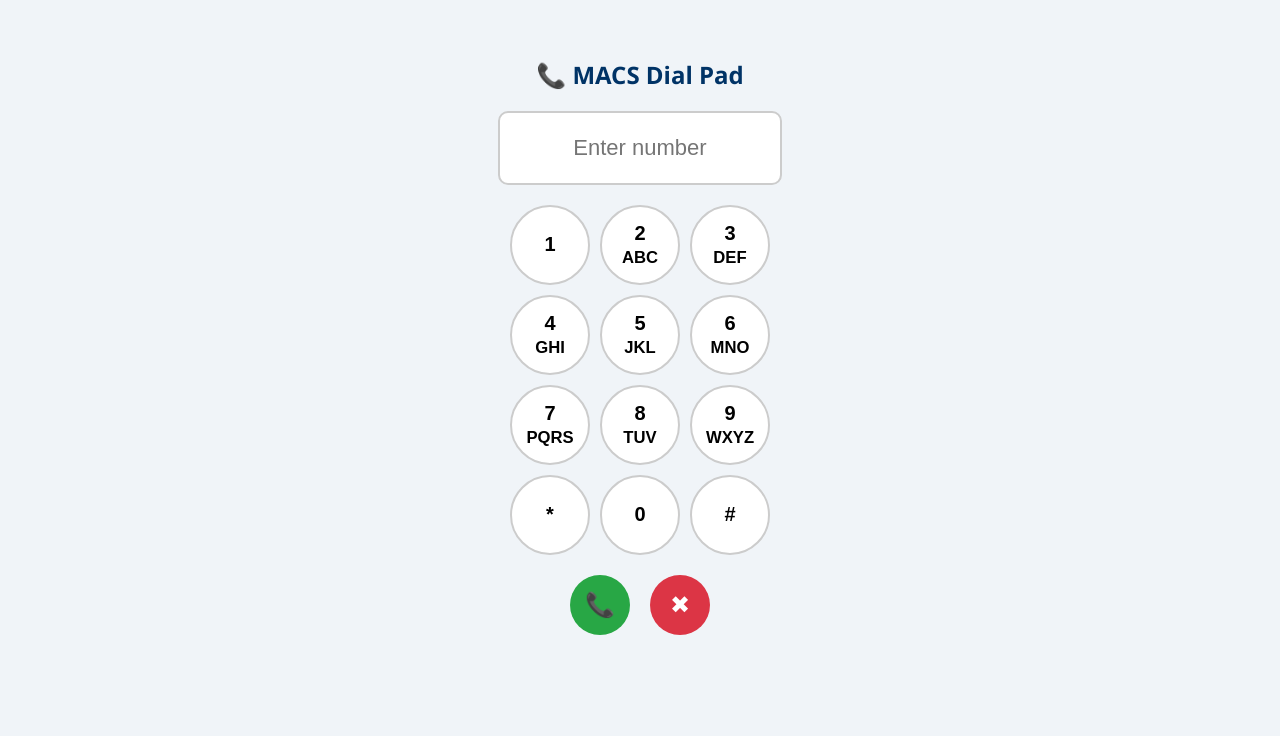
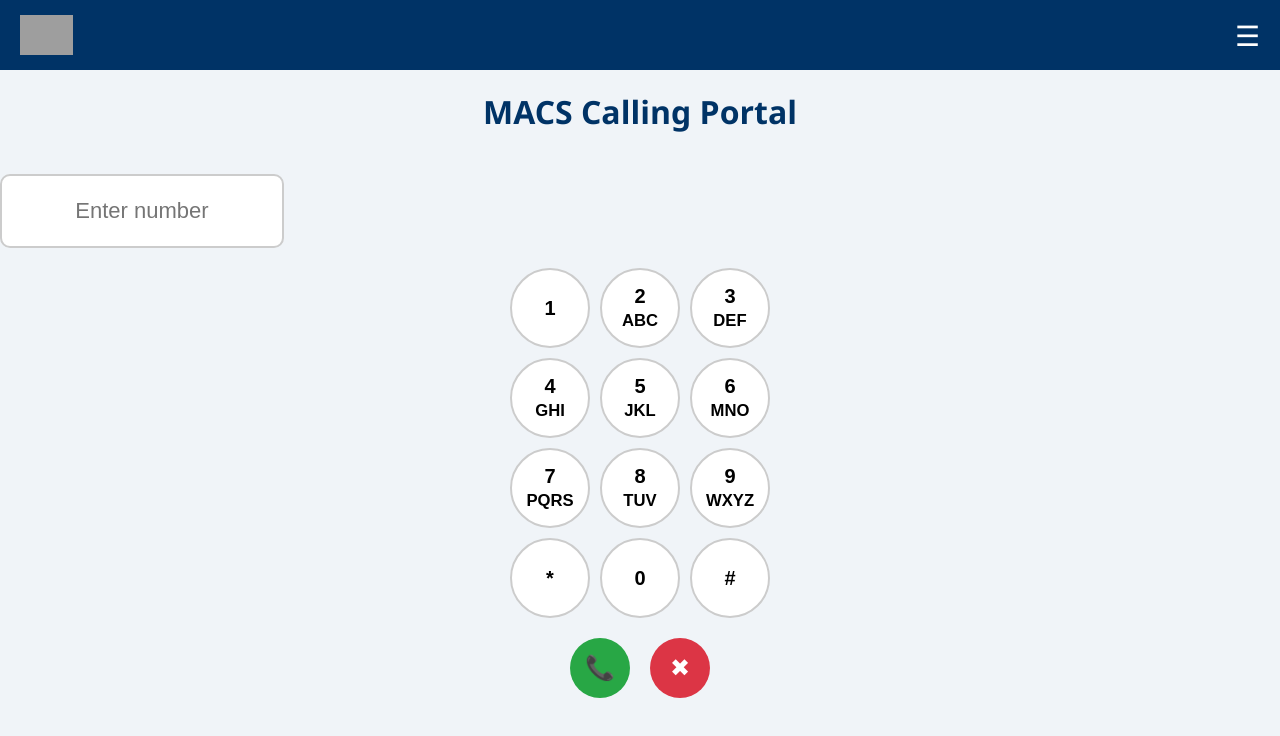
Before and after one commit to jinsoftware/macscallingportal, a plain HTML site: page dashboard.html in a window 1280 px wide. Drawn offline with Linux system fonts and the light colour scheme; grey boxes are pictures that could not be loaded.

Commit message:
Update dashboard.html

```diff
--- a/dashboard.html
+++ b/dashboard.html
@@ -2,18 +2,36 @@
 <html lang="en">
 <head>
   <meta charset="UTF-8">
-  <title>MACS Dial Pad</title>
+  <title>MACS Calling Portal</title>
+  <meta name="viewport" content="width=device-width, initial-scale=1.0">
   <style>
     body {
+      margin: 0;
+      font-family: 'Segoe UI', sans-serif;
       background-color: #f0f4f8;
-      font-family: 'Segoe UI', sans-serif;
-      display: flex;
-      flex-direction: column;
-      align-items: center;
-      padding: 30px;
     }
 
-    h2 {
+    header {
+      background-color: #003366;
+      color: white;
+      padding: 15px 20px;
+      display: flex;
+      justify-content: space-between;
+      align-items: center;
+    }
+
+    .logo {
+      height: 40px;
+    }
+
+    .menu-icon {
+      font-size: 28px;
+      cursor: pointer;
+    }
+
+    h1 {
+      text-align: center;
+      margin-top: 20px;
       color: #003366;
     }
 
@@ -22,7 +40,7 @@
       height: 50px;
       font-size: 22px;
       text-align: center;
-      margin-bottom: 20px;
+      margin: 20px auto;
       border: 2px solid #ccc;
       border-radius: 10px;
       padding: 10px;
@@ -33,6 +51,7 @@
       display: grid;
       grid-template-columns: repeat(3, 80px);
       gap: 10px;
+      justify-content: center;
       margin-bottom: 20px;
     }
 
@@ -75,11 +94,51 @@
     .hangup {
       background-color: #dc3545;
     }
+
+    /* Sidebar Menu */
+    .sidebar {
+      height: 100%;
+      width: 0;
+      position: fixed;
+      z-index: 1;
+      top: 0;
+      right: 0;
+      background-color: #003366;
+      overflow-x: hidden;
+      transition: 0.4s;
+      padding-top: 60px;
+    }
+
+    .sidebar a {
+      padding: 15px 25px;
+      text-decoration: none;
+      font-size: 20px;
+      color: white;
+      display: block;
+      transition: 0.2s;
+    }
+
+    .sidebar a:hover {
+      background-color: #00509e;
+    }
+
+    .closebtn {
+      position: absolute;
+      top: 15px;
+      right: 20px;
+      font-size: 30px;
+      cursor: pointer;
+    }
   </style>
 </head>
 <body>
 
-  <h2>📞 MACS Dial Pad</h2>
+  <header>
+    <img src="https://upload.wikimedia.org/wikipedia/commons/thumb/5/5f/Original_Macs_Logo.svg/2560px-Original_Macs_Logo.svg.png" class="logo" alt="MACS Logo">
+    <div class="menu-icon" onclick="openMenu()">☰</div>
+  </header>
+
+  <h1>MACS Calling Portal</h1>
 
   <input type="text" id="display" class="display" readonly placeholder="Enter number">
 
@@ -103,6 +162,14 @@
     <button class="call-btn hangup" onclick="hangUp()">✖</button>
   </div>
 
+  <!-- Sidebar Menu -->
+  <div id="mySidebar" class="sidebar">
+    <span class="closebtn" onclick="closeMenu()">×</span>
+    <a href="#">💬 Send Message</a>
+    <a href="#">📋 View Call Logs</a>
+    <a href="#">🔒 Logout</a>
+  </div>
+
   <script>
     function press(num) {
       const display = document.getElementById('display');
@@ -113,7 +180,6 @@
       const number = document.getElementById('display').value;
       if (number) {
         alert('Calling: ' + number);
-        // SIP call function yahan connect hoga
       } else {
         alert('Enter a number first!');
       }
@@ -122,7 +188,14 @@
     function hangUp() {
       document.getElementById('display').value = '';
       alert('Call ended.');
-      // SIP hangup function yahan connect hoga
+    }
+
+    function openMenu() {
+      document.getElementById("mySidebar").style.width = "250px";
+    }
+
+    function closeMenu() {
+      document.getElementById("mySidebar").style.width = "0";
     }
   </script>
 
```
